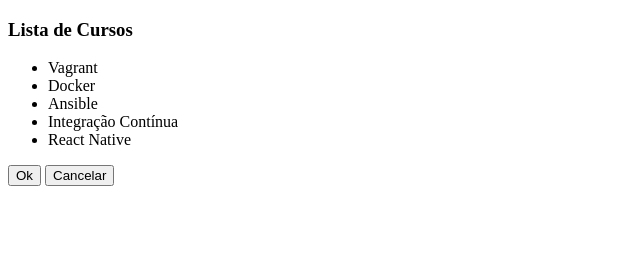
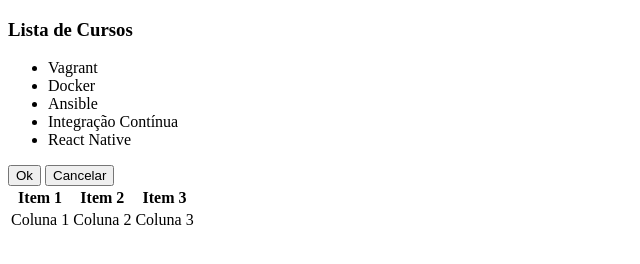
Before and after one commit to mauricioapg/cursoAluraGit, a plain HTML site: page index.html in a window 1280 px wide. Shown: the whole page, without its empty margins (0-640 px from the left). Drawn offline with Linux system fonts and the light colour scheme.

Commit message:
inserindo tabela

```diff
--- a/index.html
+++ b/index.html
@@ -17,5 +17,21 @@
         <input type="button" value="Ok">
         <input type="button" value="Cancelar">
     </div>
+    <div>
+        <table>
+            <thead>
+                <th>Item 1</th>
+                <th>Item 2</th>
+                <th>Item 3</th>
+            </thead>
+            <tbody>
+                <tr>
+                    <td>Coluna 1</td>
+                    <td>Coluna 2</td>
+                    <td>Coluna 3</td>
+                </tr>
+            </tbody>
+        </table>
+    </div>
 </body>
 </html>
```
